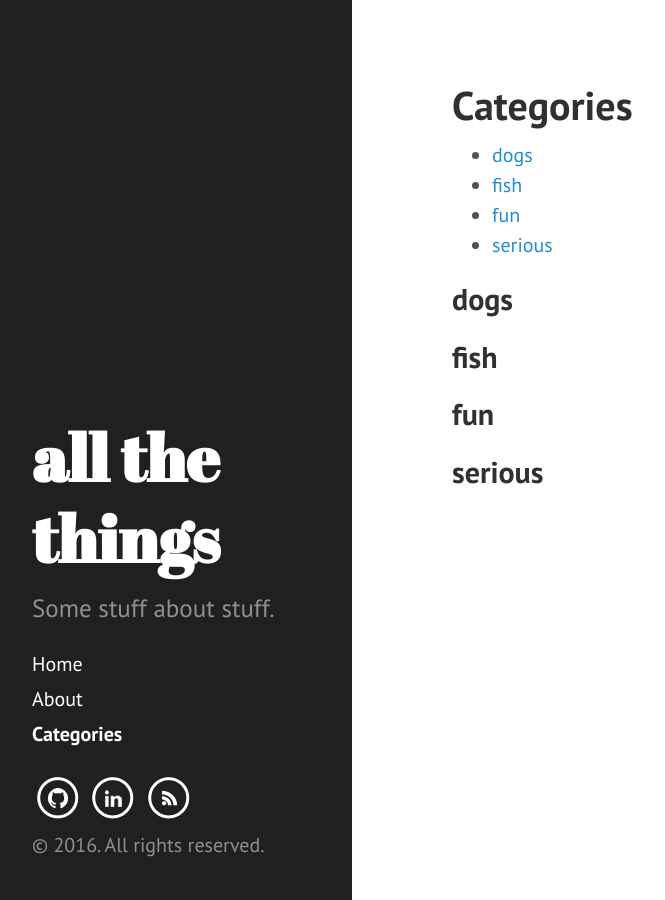
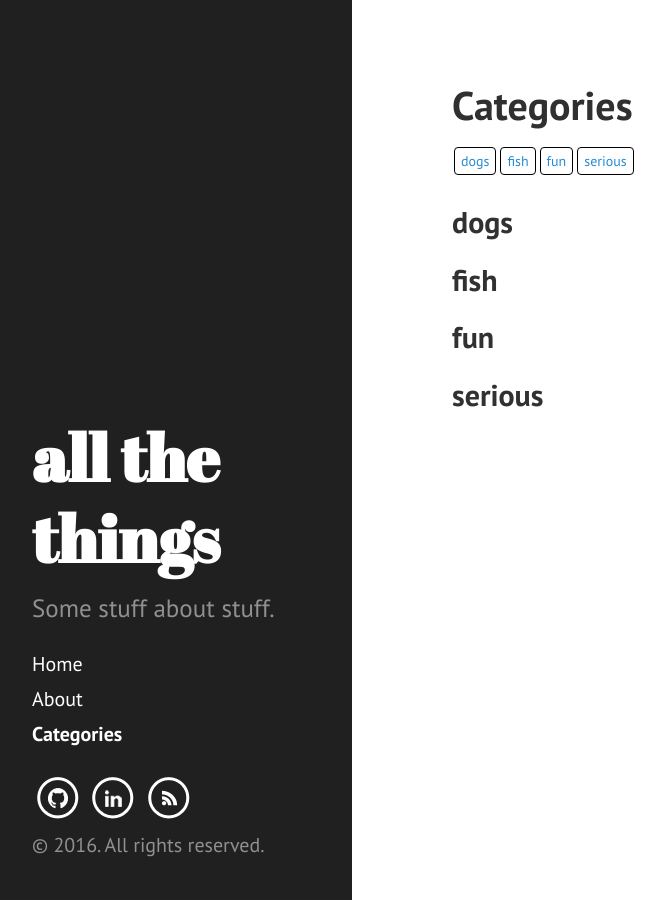
Before and after one commit to nbobhate/nbobhate.github.io, a Jekyll site: the page built from categories.md, in a window 1280 px wide. Shown: the whole page, without its empty margins (8-673 px from the left). Built offline with Jekyll 4.4.1, drawn with Linux system fonts in a browser that asks for light colours.

Commit message:
Update custom.css

```diff
--- a/public/css/custom.css
+++ b/public/css/custom.css
@@ -38,3 +38,43 @@
     white-space:nowrap;
 		width:50px;
 }
+
+.tag-box {
+    padding: 4px 0;
+    margin: 0;
+    overflow: hidden;
+    list-style: none;
+    *zoom: 1;
+}
+
+.tag-box:after,.tag-box:before {
+    display: table;
+    line-height: 0;
+    content: "";
+}
+
+.tag-box:after {
+    clear: both;
+}
+
+.tag-box.inline li {
+    float: left;
+    font-size: 14px;
+    line-height: 2.5;
+}
+
+.tag-box a {
+    padding: 4px 6px;
+    margin: 2px;
+    text-decoration: none;
+    border: 0.0625rem solid black;
+    -webkit-border-radius: 4px;
+    -moz-border-radius: 4px;
+    border-radius: 4px;
+}
+
+.tag-box a span {
+    font-size: 10px;
+    vertical-align: super;
+    color: black;
+}
```
